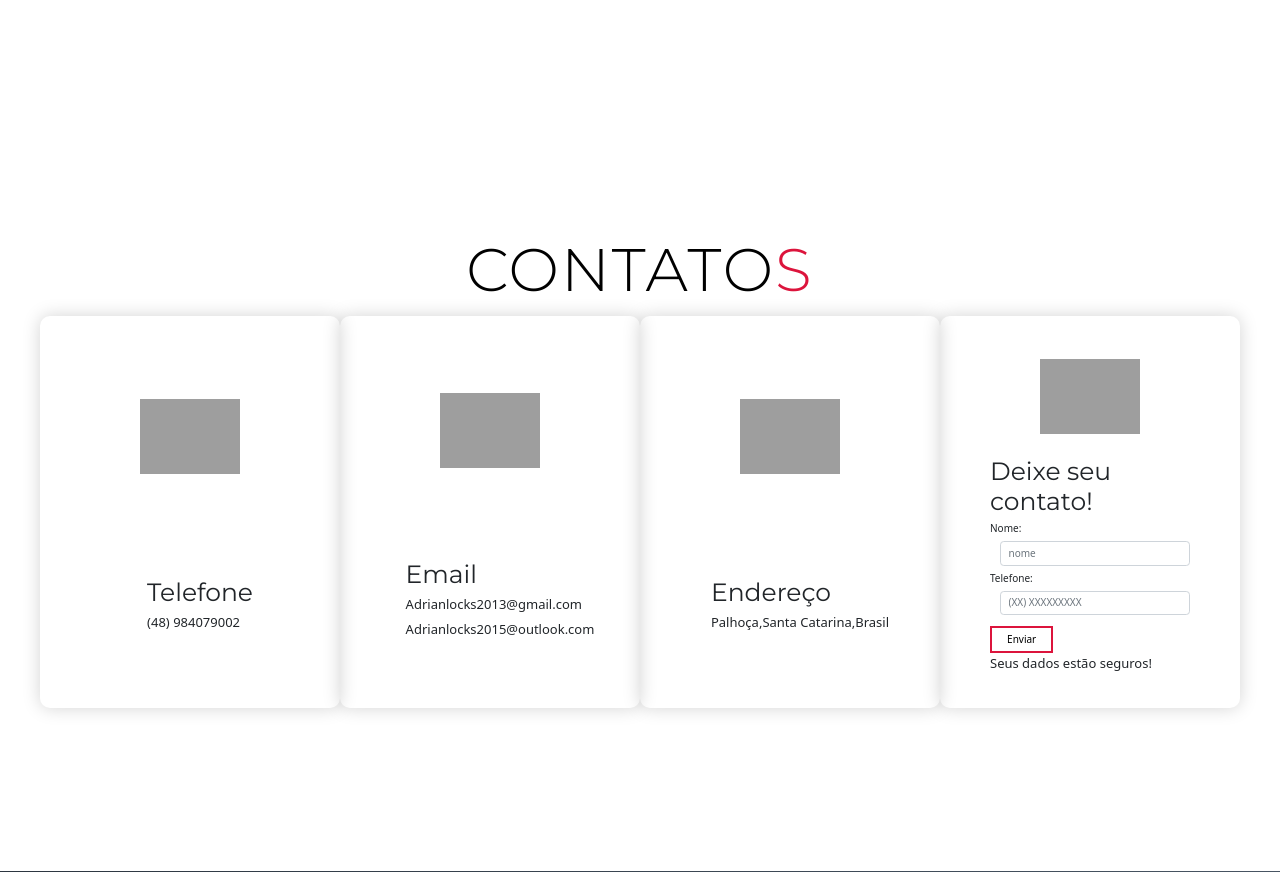
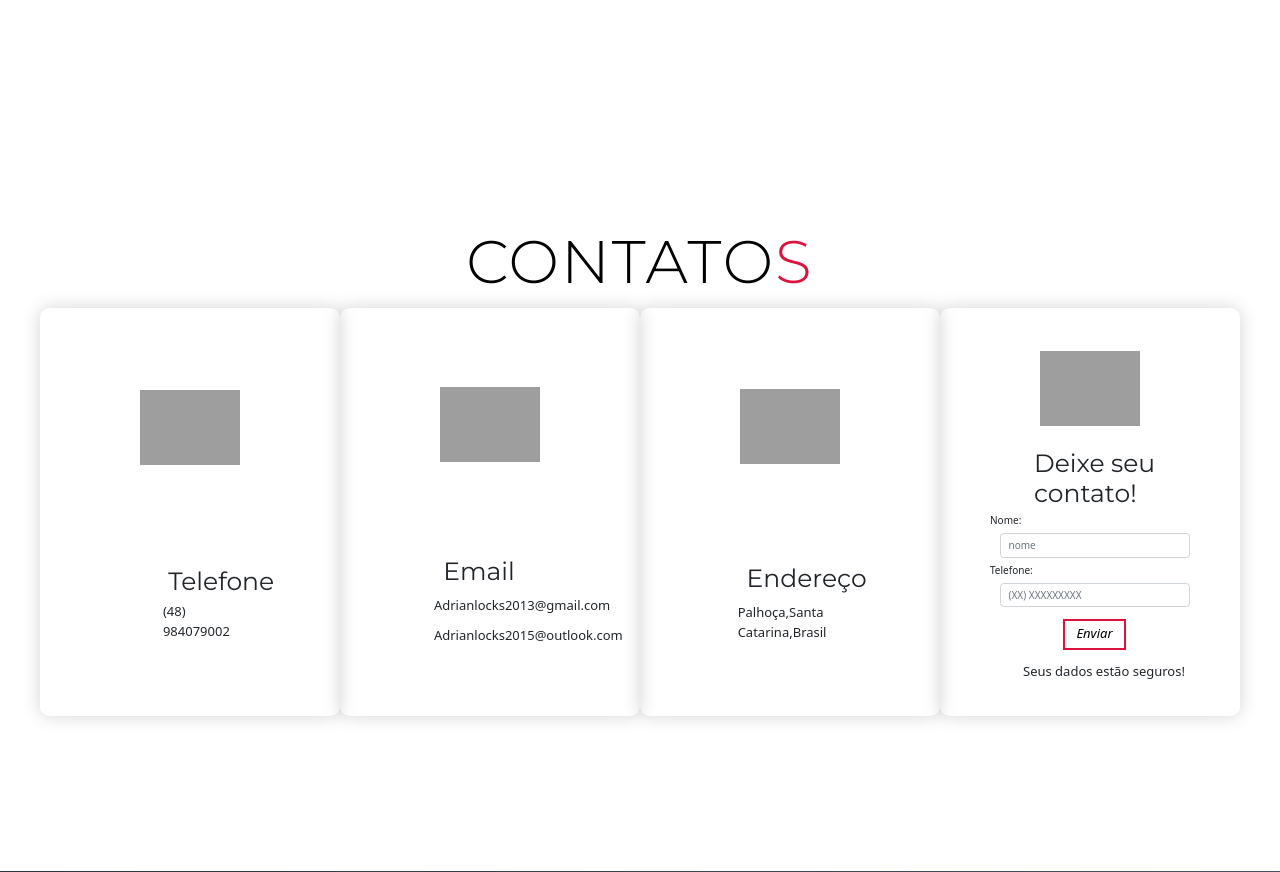
Before and after one commit to AdrianLocks/Portfolio, a PHP site: page / in a window 1280 px wide. Shown: the part 2651-3523 px from the top of the page. Run offline with PHP 8.4, Linux system fonts and the light colour scheme; some libraries are stand-ins or nearby versions; grey boxes are pictures that could not be loaded.

Commit message:
Add files via upload

```diff
--- a/style.css
+++ b/style.css
@@ -466,11 +466,13 @@ p {
 	margin-bottom: 10px;
 }
 #contato .contato-info h1 {
+	margin-left: 0%;
 	font-size: 2.5rem;
 	font-weight: 500;
 	margin-bottom: 5px;
 }
 #contato .contato-info h2 {
+	margin-left: 0%;
 	font-size: 1.3rem;
 	line-height: 2rem;
 	font-weight: 500;
@@ -479,6 +481,7 @@ p {
 	background-color: var(--primary-color);
 }
 #contato .contato-item button{
+
 	border-radius: 0%;
 	border:2px solid var(--primary-color);
 	transform: scale(1);
@@ -494,8 +497,10 @@ p {
 	width: 256px;
 	display: flex;
 	flex-direction: column;
-	align-items: center;
+
 }
+
+
 
 
 /*fim da sessao contato */
@@ -691,6 +696,44 @@ p {
 
 	}
 
+
+	#contato .contato-info h1 {
+		margin-left: 20%;
+		font-size: 2.5rem;
+		font-weight: 500;
+		margin-bottom: 5px;
+	}
+	#contato .contato-info h2 {
+		margin-top: 5%;
+		margin-left: 15%;
+		font-size: 1.3rem;
+		line-height: 2rem;
+		font-weight: 500;
+	}
+	#contato .contato-item button:hover {
+		background-color: var(--primary-color);
+	}
+	#contato .contato-item button{
+		font-style: italic;
+		font-size:small;
+		margin-left: 115%;
+		border-radius: 0%;
+		border:2px solid var(--primary-color);
+		transform: scale(1);
+		width: 100%;
+		margin-top: 10%;
+		text-align: center;
+		color:black;
+		background-color:white;
+	}
+	#contato .contato-item  .form-control{
+
+		margin: 5px 10px;
+		width: 256px;
+		display: flex;
+		flex-direction: column;
+
+	}
 	/* fim contato  */
 }
 /* fim Media Query para Tablet */
```
